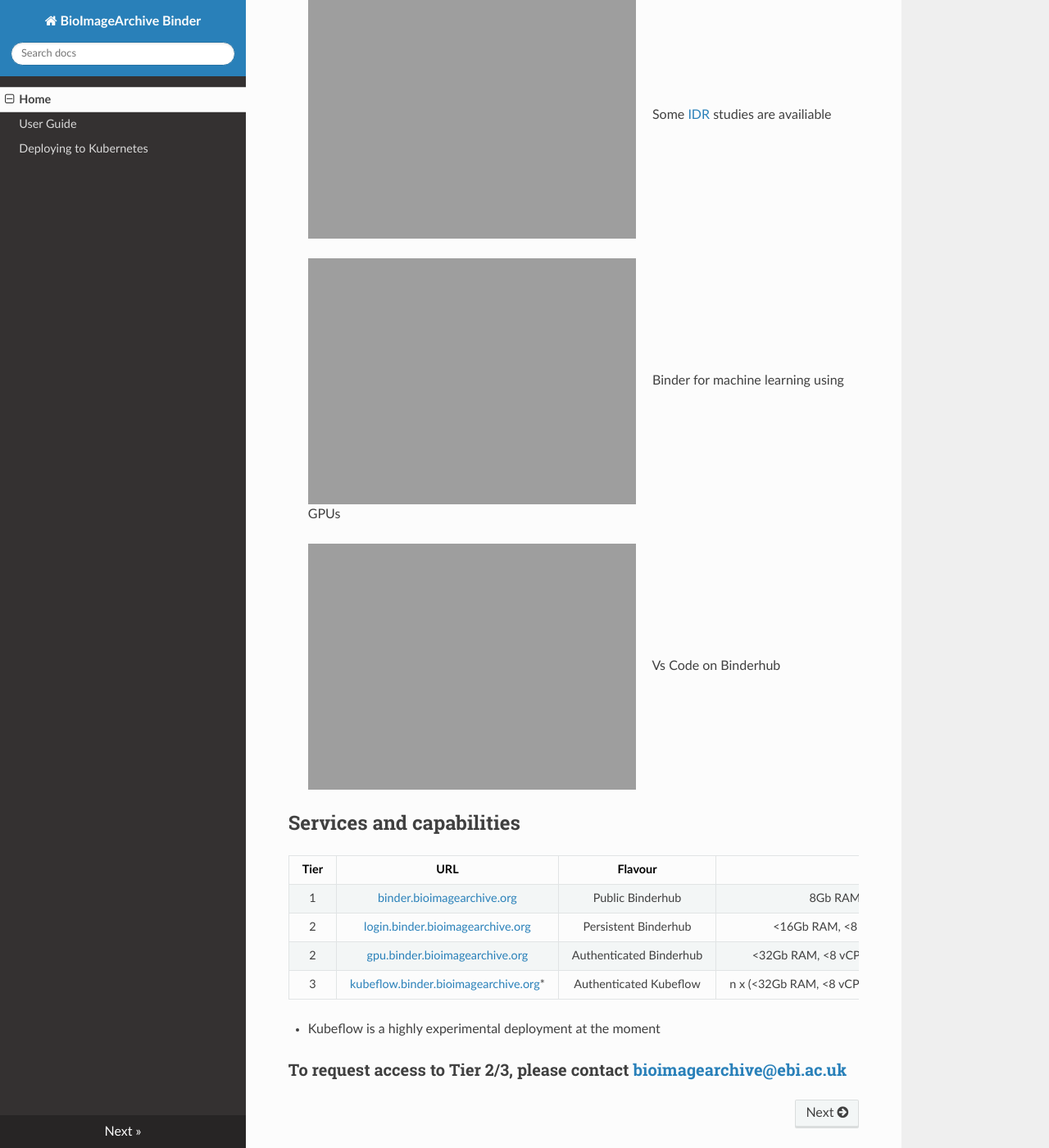
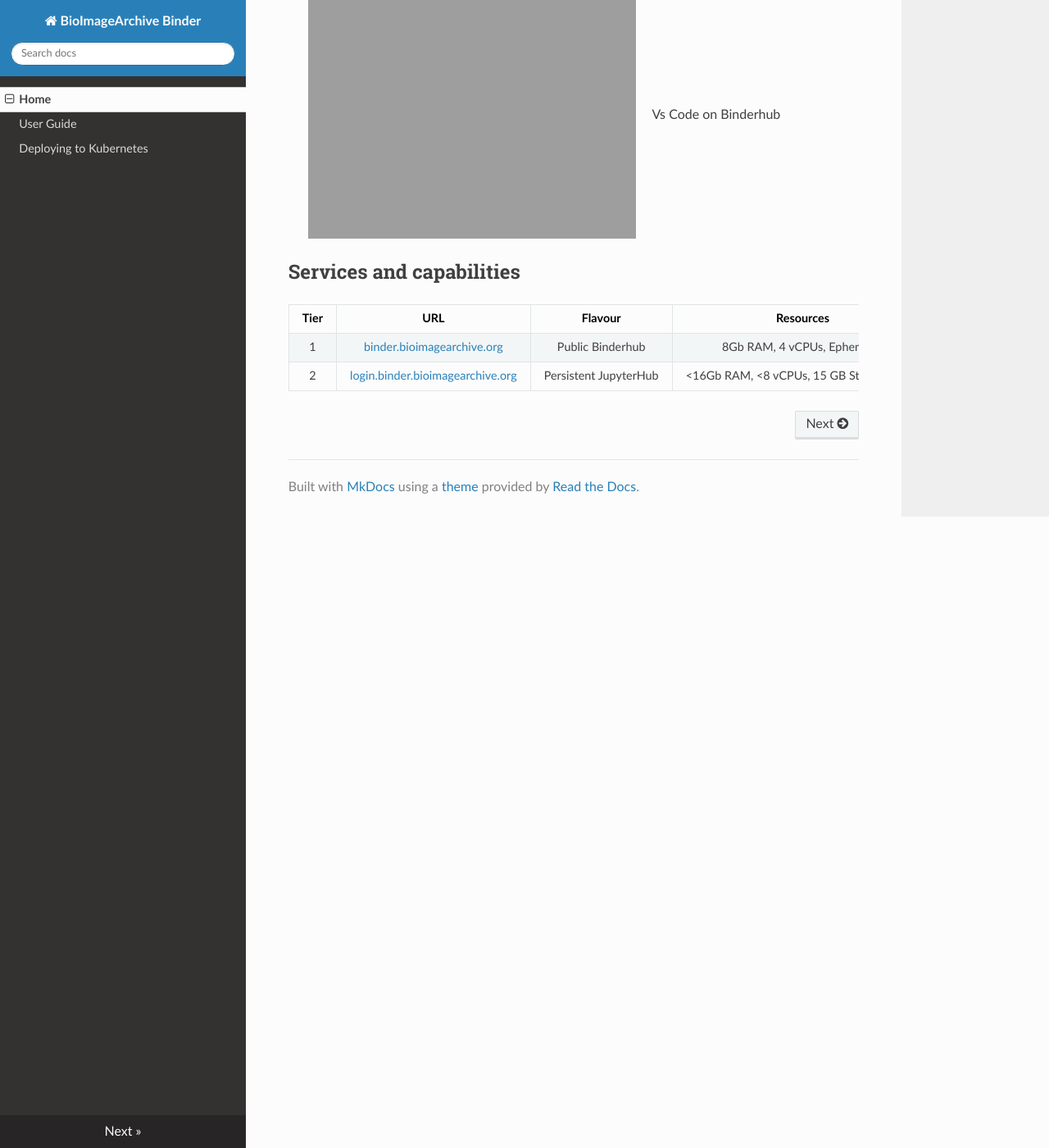
Before and after one commit to BioImage-Archive/bia-binder, an MkDocs documentation site: the page built from docs/index.md, in a window 1280 px wide and 1400 px high, scrolled down 1912 px. Shown: the whole window at 82% size. Built offline with MkDocs 1.6.1, drawn with Linux system fonts in a browser that asks for light colours; nearby versions of some CDN libraries; some of the changed text lies outside the part shown.

Commit message:
fixin docs

```diff
--- a/docs/index.md
+++ b/docs/index.md
@@ -49,7 +49,7 @@
 ## Quick start
 
 
-> [![Binder](https://binder.bioimagearchive.org/badge_logo.svg)](https://binder.bioimagearchive.org/v2/gh/ctr26/bia-binder-rclone/HEAD) &emsp; Mounting Biostudies using rclone
+<!-- > [![Binder](https://binder.bioimagearchive.org/badge_logo.svg)](https://binder.bioimagearchive.org/v2/gh/ctr26/bia-binder-rclone/HEAD) &emsp; Mounting Biostudies using rclone -->
 >
 > [![Binder](https://binder.bioimagearchive.org/badge_logo.svg)](https://binder.bioimagearchive.org/v2/gh/EBIBioStudies/biostudies-notebooks/HEAD) &emsp; Reading Biostudies images
 >
@@ -61,7 +61,7 @@
 >
 > [![Binder](https://binder.bioimagearchive.org/badge_logo.svg)](https://binder.bioimagearchive.org/v2/gh/IDR/idr0079-hartmann-lateralline/HEAD) &emsp; Some [IDR](https://idr.openmicroscopy.org/) studies are availiable
 >
-> [![Binder](https://binder.bioimagearchive.org/badge_logo.svg)](https://binder.bioimagearchive.org/v2/gh/ctr26/basic-gpu-binder/HEAD) &emsp; Binder for machine learning using GPUs
+<!-- > [![Binder](https://binder.bioimagearchive.org/badge_logo.svg)](https://binder.bioimagearchive.org/v2/gh/ctr26/basic-gpu-binder/HEAD) &emsp; Binder for machine learning using GPUs -->
 >
 > [![Binder](https://binder.bioimagearchive.org/badge_logo.svg)](https://binder.bioimagearchive.org/v2/gh/betatim/vscode-binder/master?urlpath=vscode) &emsp; Vs Code on Binderhub
 
@@ -70,14 +70,14 @@
 | Tier |URL|Flavour|Resources|
 |:----:|:----:|:----:|:----:|
 |   1  | [binder.bioimagearchive.org](binder.bioimagearchive.org)| Public Binderhub | 8Gb RAM, 4 vCPUs, Ephemeral|
-|   2  | [login.binder.bioimagearchive.org](login.binder.bioimagearchive.org)| Persistent Binderhub | <16Gb RAM, <8 vCPUs, 15 GB Storage, Dask|
-|   2  | [gpu.binder.bioimagearchive.org](gpu.binder.bioimagearchive.org)| Authenticated Binderhub | <32Gb RAM, <8 vCPUs, (1-2) GPUs, Ephemeral, Dask|
-|   3  | [kubeflow.binder.bioimagearchive.org](kubeflow.binder.bioimagearchive.org)* | Authenticated Kubeflow | n x (<32Gb RAM, <8 vCPUs), 15 GB Storage, (1-2) GPUs, Dask |
+|   2  | [login.binder.bioimagearchive.org](login.binder.bioimagearchive.org)| Persistent JupyterHub | <16Gb RAM, <8 vCPUs, 15 GB Storage, Dask|
+<!-- |   2  | [gpu.binder.bioimagearchive.org](gpu.binder.bioimagearchive.org)| Authenticated Binderhub | <32Gb RAM, <8 vCPUs, (1-2) GPUs, Ephemeral, Dask| -->
+<!-- |   3  | [kubeflow.binder.bioimagearchive.org](kubeflow.binder.bioimagearchive.org)* | Authenticated Kubeflow | n x (<32Gb RAM, <8 vCPUs), 15 GB Storage, (1-2) GPUs, Dask | -->
 
-* Kubeflow is a highly experimental deployment at the moment
+<!-- * Kubeflow is a highly experimental deployment at the moment -->
 <!-- |   1  | binder.bioimagearchive.org/sandbox     | Public Jupyterhub        | 8Gb RAM, 4 vCPUs                                           | -->
 <!-- |   2  | beta.binder.bioimagearchive.org/github | Authenticated Jupyterhub | <32Gb RAM, <8 vCPUs, 15 GB Storage, (1-2) GPUs, Dask       | -->
-### To request access to Tier 2/3, please contact [bioimagearchive@ebi.ac.uk](mailto:bioimagearchive@ebi.ac.uk)
+<!-- ### To request access to Tier 2/3, please contact [bioimagearchive@ebi.ac.uk](mailto:bioimagearchive@ebi.ac.uk) -->
 
 
 <!-- - [![Binder](https://binder.bioimagearchive.org/badge_logo.svg)](https://binder.bioimagearchive.org/v2/gh/ctr26/bia-binder-rclone/HEAD) Mounting Biostudies using rclone
```
Also changed, not shown: 1 other file.
